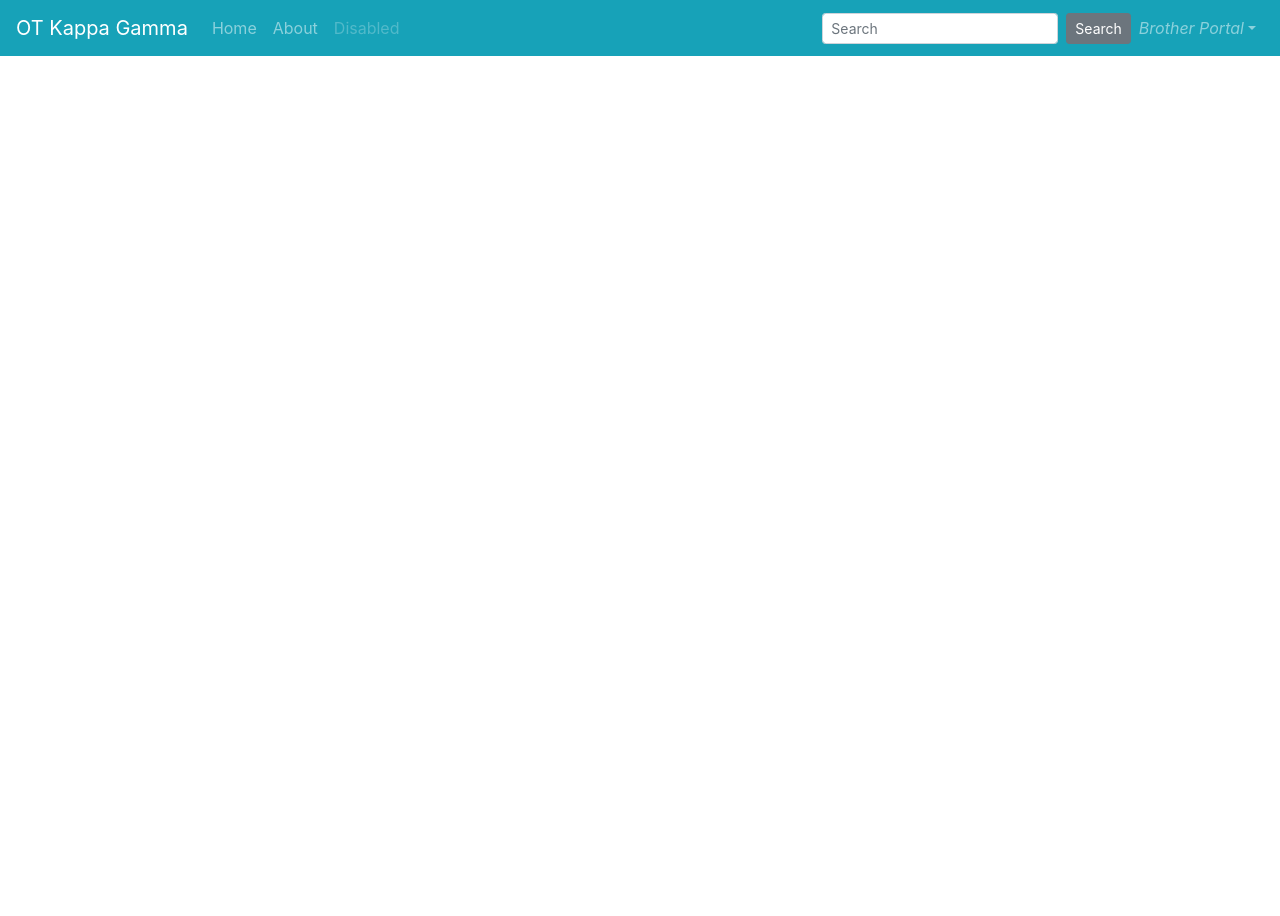
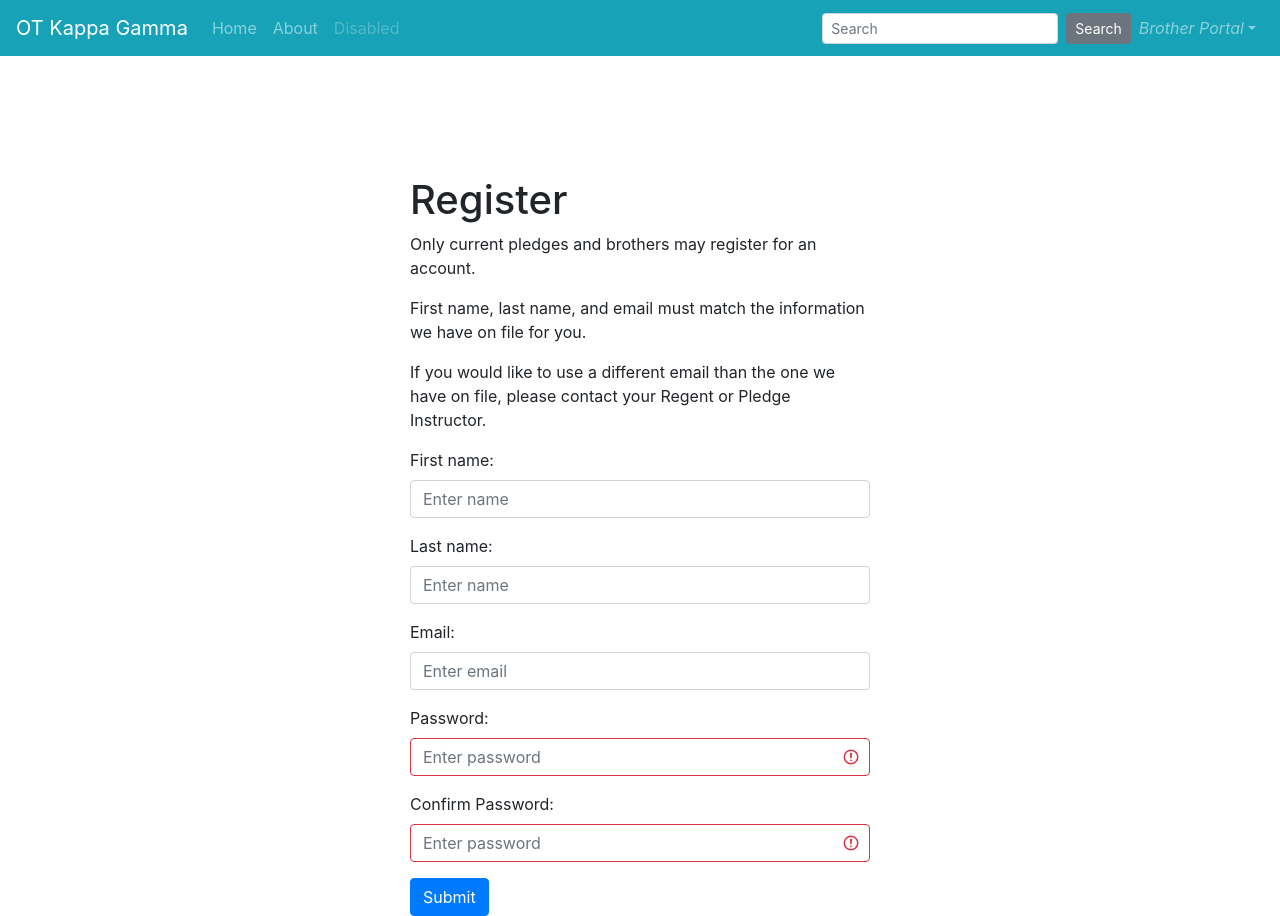
Before and after one commit to syoungstone/kappa-gamma-frontend, a Vue app: page /#/register in a window 1280 px wide. Before the commit the page ends 800 px from the top, so only its background shows below. Built offline with nearby package versions, Linux system fonts and the light colour scheme.

Commit message:
Adding registration screen

```diff
--- a/src/App.vue
+++ b/src/App.vue
@@ -31,6 +31,7 @@
               <em>Brother Portal</em>
             </template>
             <b-dropdown-item to="/login">Log In</b-dropdown-item>
+            <b-dropdown-item to="/register">Register</b-dropdown-item>
             <b-dropdown-item href="#">Profile</b-dropdown-item>
             <b-dropdown-item href="#">Sign Out</b-dropdown-item>
           </b-nav-item-dropdown>
--- a/src/router/index.js
+++ b/src/router/index.js
@@ -25,6 +25,12 @@ const routes = [
     component: () =>
       import(/* webpackChunkName: "about" */ "../views/Login.vue"),
   },
+  {
+    path: "/register",
+    name: "Register",
+    component: () =>
+      import(/* webpackChunkName: "about" */ "../views/Register.vue"),
+  },
 ];
 
 const router = new VueRouter({
--- a/src/views/Login.vue
+++ b/src/views/Login.vue
@@ -1,5 +1,6 @@
 <template>
   <div id="everything">
+    <h1>{{ $route.name }}</h1>
     <b-form @submit="onSubmit">
       <b-form-group id="input-group-1" label="Email:" label-for="input-1">
         <b-form-input
--- /dev/null
+++ b/src/views/Register.vue
@@ -0,0 +1,136 @@
+<template>
+  <div id="everything">
+    <h1>{{ $route.name }}</h1>
+    <p>Only current pledges and brothers may register for an account.</p>
+    <p>
+      First name, last name, and email must match the information we have on
+      file for you.
+    </p>
+    <p>
+      If you would like to use a different email than the one we have on file,
+      please contact your Regent or Pledge Instructor.
+    </p>
+
+    <b-form @submit="onSubmit">
+      <b-form-group id="input-group-1" label="First name:" label-for="input-1">
+        <b-form-input
+          id="input-1"
+          v-model="form.first_name"
+          placeholder="Enter name"
+          required
+        ></b-form-input>
+      </b-form-group>
+
+      <b-form-group id="input-group-2" label="Last name:" label-for="input-2">
+        <b-form-input
+          id="input-2"
+          v-model="form.last_name"
+          placeholder="Enter name"
+          required
+        ></b-form-input>
+      </b-form-group>
+
+      <b-form-group id="input-group-3" label="Email:" label-for="input-3">
+        <b-form-input
+          id="input-3"
+          v-model="form.email"
+          type="email"
+          placeholder="Enter email"
+          required
+        ></b-form-input>
+      </b-form-group>
+
+      <b-form-group
+        id="input-group-4"
+        label="Password:"
+        label-for="input-4"
+        :invalid-feedback="invalidFeedback1"
+        :state="state1"
+      >
+        <b-form-input
+          id="input-4"
+          v-model="form.password"
+          type="password"
+          placeholder="Enter password"
+          :state="state1"
+          required
+        ></b-form-input>
+      </b-form-group>
+
+      <b-form-group
+        id="input-group-5"
+        label="Confirm Password:"
+        label-for="input-5"
+        :invalid-feedback="invalidFeedback2"
+        :state="state2"
+      >
+        <b-form-input
+          id="input-5"
+          v-model="password_confirm"
+          type="password"
+          placeholder="Enter password"
+          :state="state2"
+          required
+        ></b-form-input>
+      </b-form-group>
+      <b-button type="submit" variant="primary">Submit</b-button>
+    </b-form>
+  </div>
+</template>
+
+<script>
+export default {
+  computed: {
+    state1() {
+      return this.form.password.length >= 8;
+    },
+    state2() {
+      return (
+        this.form.password.length >= 8 &&
+        this.form.password == this.password_confirm
+      );
+    },
+    invalidFeedback1() {
+      if (this.form.password.length > 0) {
+        return "Password must be at least 8 characters long.";
+      }
+      return "";
+    },
+    invalidFeedback2() {
+      if (
+        this.form.password.length > 0 &&
+        this.form.password != this.password_confirm
+      ) {
+        return "Passwords don't match.";
+      }
+      return "";
+    },
+  },
+  data() {
+    return {
+      form: {
+        first_name: "",
+        last_name: "",
+        email: "",
+        password: "",
+      },
+      password_confirm: "",
+    };
+  },
+  methods: {
+    onSubmit(event) {
+      event.preventDefault();
+      alert(JSON.stringify(this.form));
+    },
+  },
+};
+</script>
+
+<style>
+#everything {
+  max-width: 500px;
+  max-height: 500px;
+  padding: 20px;
+  margin: 100px auto;
+}
+</style>
```
